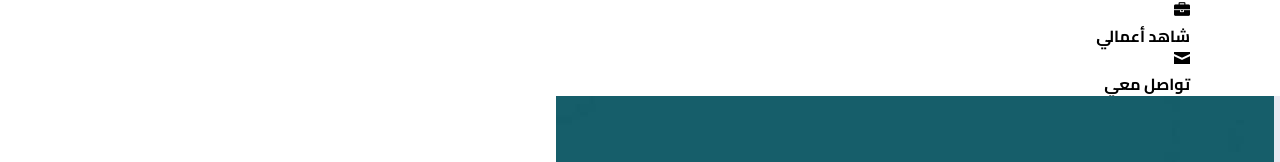
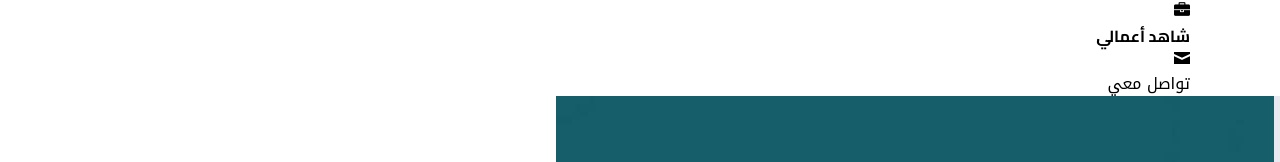
Before and after one commit to Ta-Sabir/my-portfolio, a React (Vite) app: page / in a window 1280 px wide. Shown: the part 225-387 px from the top of the page. Built offline with nearby package versions, Linux system fonts and the light colour scheme; a web font is replaced by a local one.

Commit message:
Update Home.jsx

```diff
--- a/src/pages/Home/Home.jsx
+++ b/src/pages/Home/Home.jsx
@@ -41,7 +41,7 @@ const Home = () => {
               className={`${styles.flex} gap-[8px] text-[var(--main-color)] cursor-pointer`}
             >
               <span className="icon-mail mb-[3px]"></span>
-              <p className="text-[16px] font-semibold cario">
+              <p className="text-[16px] font-semibold">
                 {t("home.contact-btn")}
               </p>
             </a>
```
